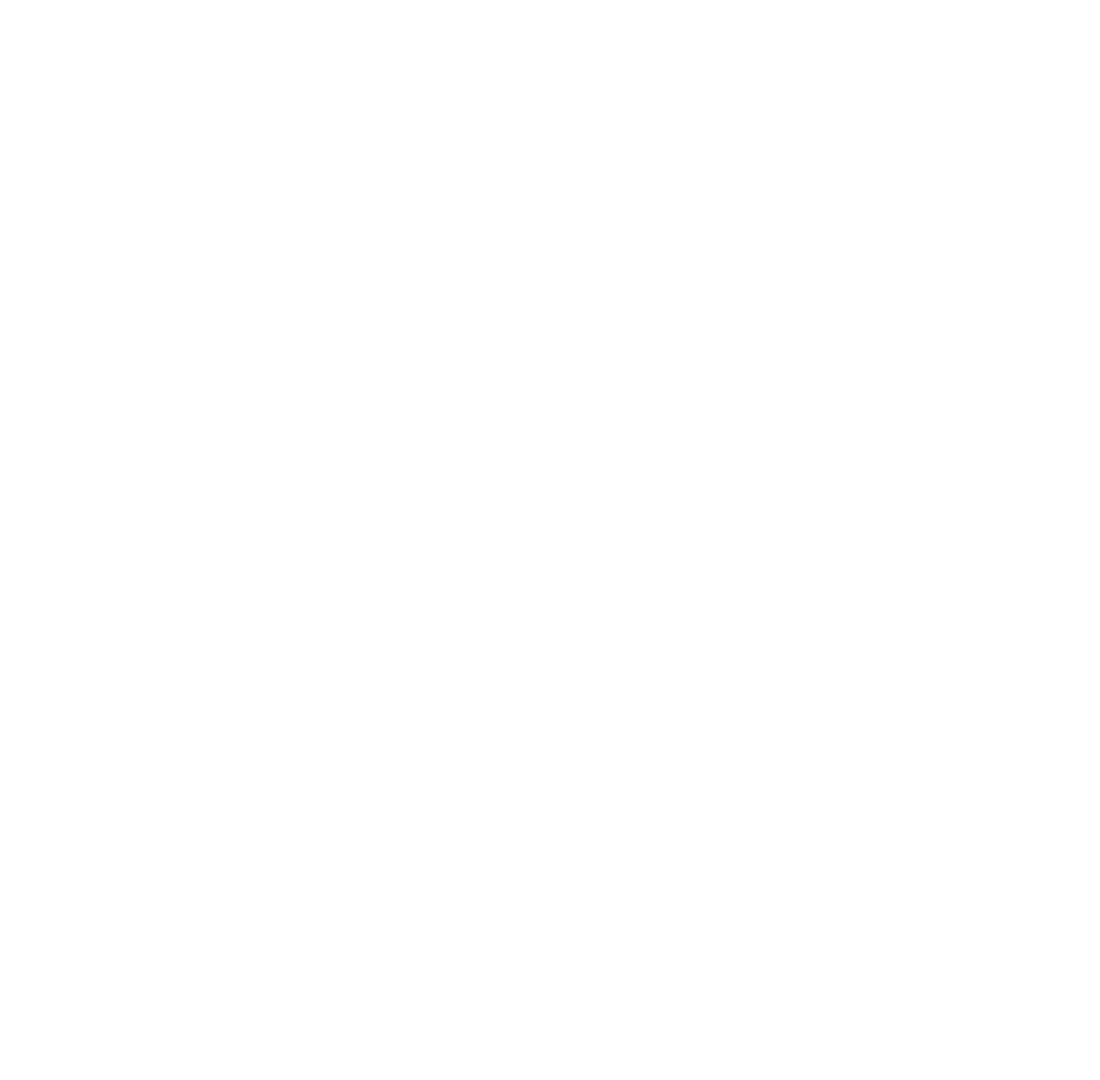
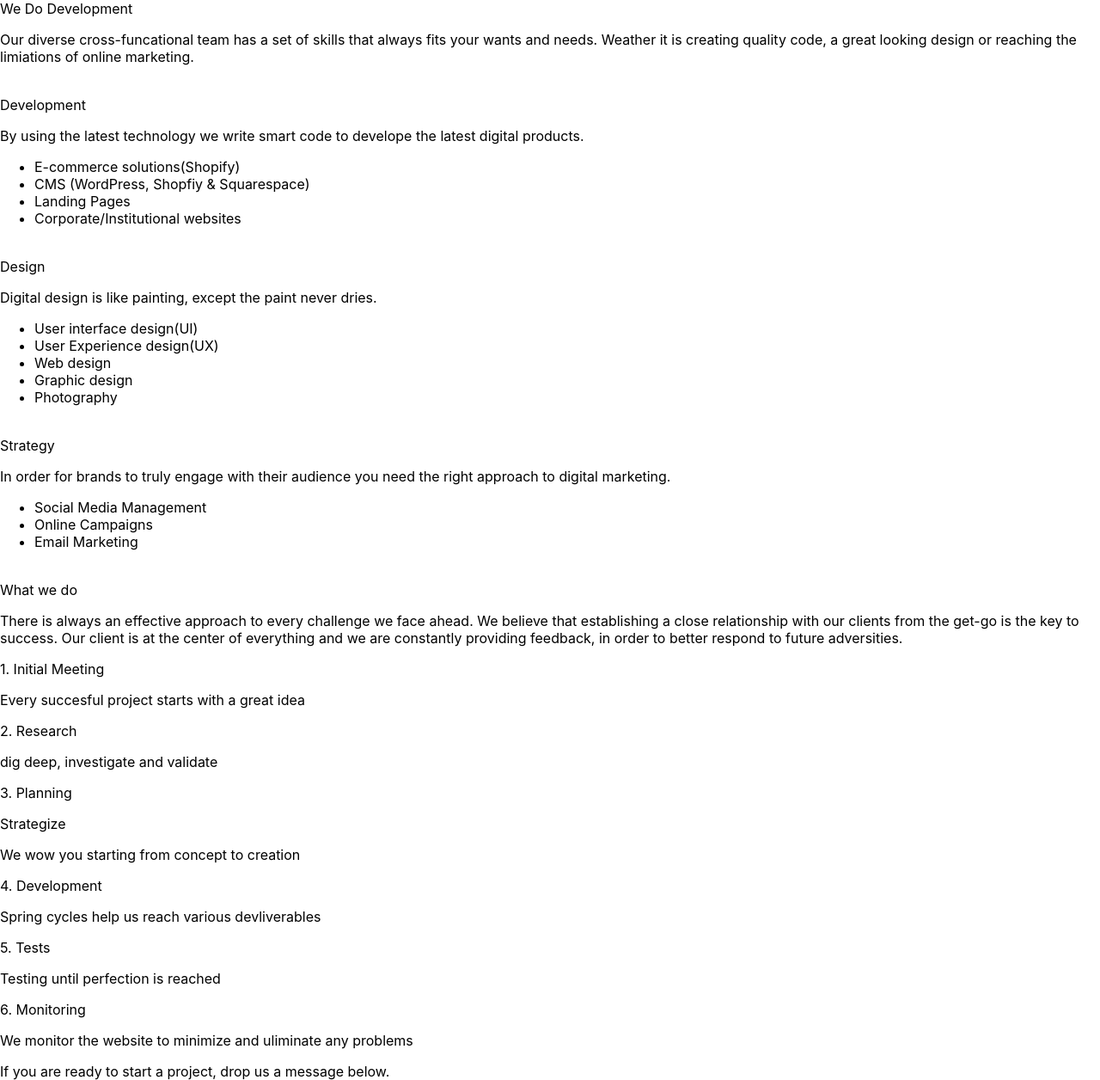
Before and after one commit to Jitender1a/WebSite, a React (Create React App) app: page /#/Service in a window 1280 px wide. Shown: the whole page at 86% size. Before the commit the page ends 800 px from the top, so only its background shows below. Built offline with nearby package versions, Linux system fonts and the light colour scheme.

Commit message:
services

```diff
--- a/src/App.js
+++ b/src/App.js
@@ -7,7 +7,7 @@
 import Home from './components/Home'
 import Service from './components/Service'
 import Work from './components/Work'
-
+import PageHeader from './components/PageHeader'
 
 
 class App extends Component {
@@ -19,7 +19,8 @@
             <Route path='/Contact' component={Contact}/>
             <Route path='/About' component={About}/>
             <Route path='/Service' component={Service}/>
-           <Route path='/Work' component={Work}/>
+            <Route path='/Work' component={Work}/>
+            <Route path='/PageHeader' component={PageHeader}/>
         </Switch>
       </div>
     );
--- /dev/null
+++ b/src/components/PageHeader.js
@@ -0,0 +1,11 @@
+import React, { Component } from 'react'
+
+export default class PageHeader extends Component {
+  render() {
+    return (
+      <div>
+
+      </div>
+    )
+  }
+}
--- a/src/components/Service.js
+++ b/src/components/Service.js
@@ -4,7 +4,83 @@
   render() {
     return (
       <div>
+          <div className='ServiceIntro'> We Do Development
+              <p>Our diverse cross-funcational team has a set of skills that always fits your wants and needs. Weather it is creating quality code, a great looking design or reaching the limiations of online marketing.</p>
+          </div>
 
+            <br/>
+
+          <div className='development'> Development
+              <p>By using the latest technology we write smart code to develope the latest digital products.</p>
+          </div>
+          <ul className='devtTypes'>
+            <li>E-commerce solutions(Shopify)</li>
+            <li>CMS (WordPress, Shopfiy & Squarespace)</li>
+            <li>Landing Pages</li>
+            <li>Corporate/Institutional websites</li>
+          </ul>
+
+              <br/>
+
+          <div className='Design'> Design
+              <p>Digital design is like painting, except the paint never dries.</p>
+          </div>
+          <ul className='designTypes'>
+            <li>User interface design(UI)</li>
+            <li>User Experience design(UX)</li>
+            <li>Web design</li>
+            <li>Graphic design</li>
+            <li>Photography</li>
+          </ul>
+
+            <br/>
+
+          <div className='Strategy'> Strategy
+            <p>In order for brands to truly engage with their audience you need the right approach to digital marketing.</p>
+          </div>
+          <ul className='startegyTypes'>
+              <li>Social Media Management</li>
+              <li>Online Campaigns</li>
+              <li>Email Marketing</li>
+          </ul>
+
+            <br/>
+
+          <div className='HowWeDo'> What we do
+              <p>There is always an effective approach to every challenge we face ahead. We believe that establishing a close relationship with our clients from the get-go is the key to success. Our client is at the center of everything and we are constantly providing feedback, in order to better respond to future adversities.</p>
+          </div>
+
+          <div className='briefing'> 1. Initial Meeting
+              <p>Every succesful project starts with a great idea</p>
+          </div>
+
+          <div className='research'>2. Research
+              <p>dig deep, investigate and validate</p>
+          </div>
+
+          <div className='planning'>3. Planning
+              <p>Strategize</p>
+          </div>
+
+          <div className='design'>
+              <p>We wow you starting from concept to creation</p>
+          </div>
+
+          <div className='Development'>4. Development
+              <p>Spring cycles help us reach various devliverables</p>
+          </div>
+
+          <div className='Tests'> 5. Tests
+              <p>Testing until perfection is reached</p>
+          </div>
+
+          <div className='monitoring'> 6. Monitoring
+              <p>We monitor the website to minimize and uliminate any problems</p>
+          </div>
+
+          <div className='checkWork'>
+            If you are ready to start a project, drop us a message below.
+          </div>
       </div>
     )
   }
```
Also changed, not shown: src/components/Nav.js (added, +11 -0 lines).
